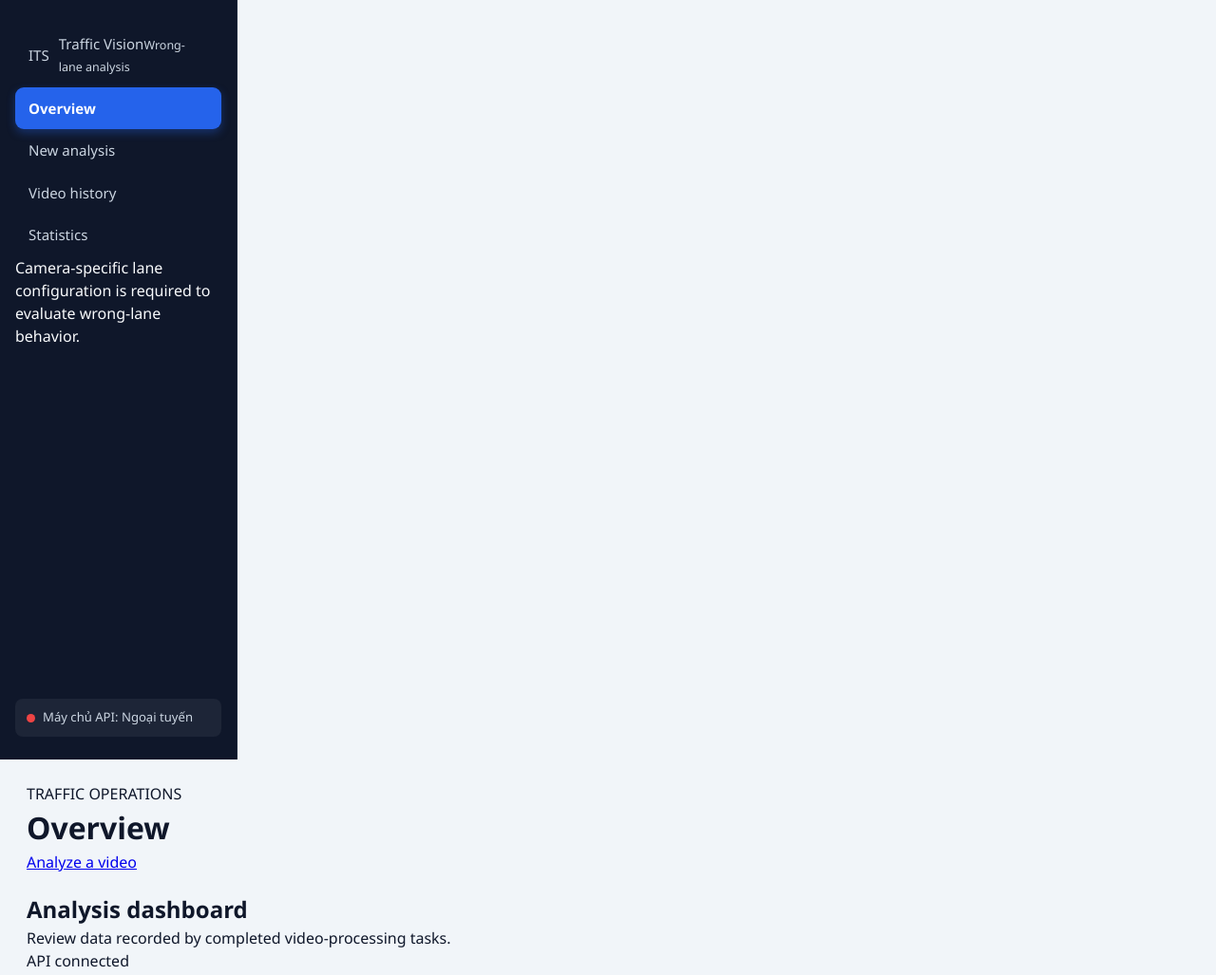
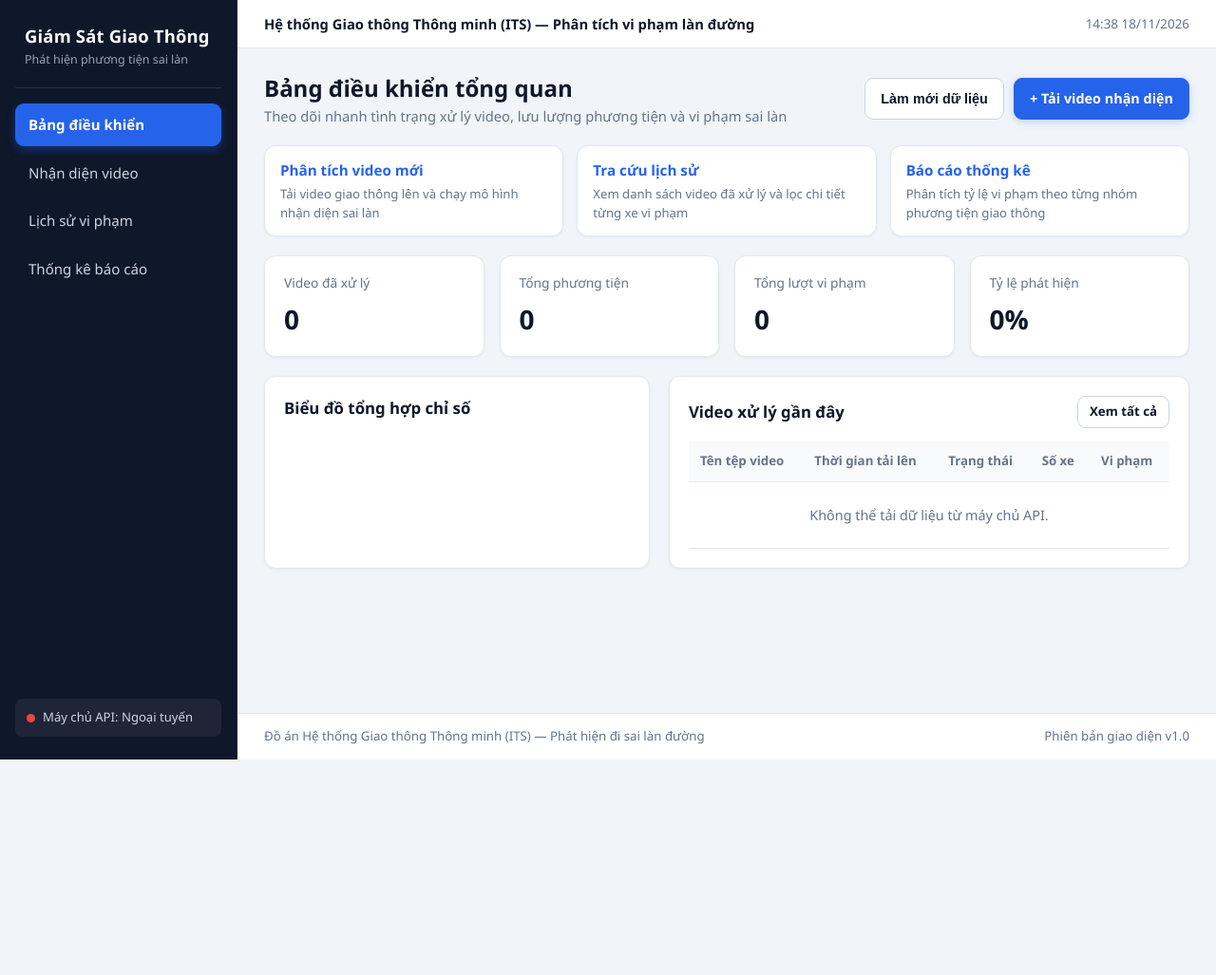
Before and after one commit to xuan-mai-pyn/ITS-WrongLaneDetection, a plain HTML site: page frontend/pages/dashboard.html in a window 1280 px wide. Shown: the top 1027 px of the page at 95% size. After the commit the page ends 800 px from the top, so only its background shows below. Drawn offline with Linux system fonts and the light colour scheme; no server answers.

Commit message:
Update dashboard.html

```diff
--- a/frontend/pages/dashboard.html
+++ b/frontend/pages/dashboard.html
@@ -1,44 +1,122 @@
-<!doctype html>
-<html lang="en">
+<!DOCTYPE html>
+<html lang="vi">
 <head>
-    <meta charset="utf-8">
-    <meta name="viewport" content="width=device-width, initial-scale=1">
-    <title>Dashboard · ITS Wrong-Lane Detection</title>
+  <meta charset="UTF-8">
+  <meta name="viewport" content="width=device-width, initial-scale=1.0">
+  <title>Bảng điều khiển - Hệ thống giám sát sai làn ITS</title>
   <link rel="stylesheet" href="/assets/css/style.css">
   <link rel="stylesheet" href="/assets/css/dashboard.css">
-    <script defer src="/assets/js/api.js"></script>
-    <script defer src="/assets/js/main.js"></script>
-    <script defer src="/assets/js/dashboard.js"></script>
 </head>
-  <body data-page="dashboard">
+<body>
+  <div class="layout">
     <aside class="sidebar">
-      <a class="brand" href="/dashboard"><span class="brand-mark">ITS</span><span>Traffic Vision<small>Wrong-lane analysis</small></span></a>
-      <nav aria-label="Main navigation">
-        <a class="nav-link active" href="/dashboard">Overview</a>
-        <a class="nav-link" href="/detection">New analysis</a>
-        <a class="nav-link" href="/history">Video history</a>
-        <a class="nav-link" href="/statistics">Statistics</a>
+      <div class="sidebar-brand">
+        <h2>Giám Sát Giao Thông</h2>
+        <span>Phát hiện phương tiện sai làn</span>
+      </div>
+      <nav class="sidebar-nav">
+        <a href="/dashboard" class="active">Bảng điều khiển</a>
+        <a href="/detection">Nhận diện video</a>
+        <a href="/history">Lịch sử vi phạm</a>
+        <a href="/statistics">Thống kê báo cáo</a>
       </nav>
-      <div class="sidebar-note">Camera-specific lane configuration is required to evaluate wrong-lane behavior.</div>
     </aside>
+
+    <div class="content-wrapper">
+      <header class="top-header">
+        <div class="top-header-title">Hệ thống Giao thông Thông minh (ITS) — Phân tích vi phạm làn đường</div>
+        <div class="top-header-meta">
+          <span id="header-clock"></span>
+        </div>
+      </header>
+
       <main class="main-content">
-      <header class="topbar"><div><p class="eyebrow">TRAFFIC OPERATIONS</p><h1>Overview</h1></div><a class="button button-primary" href="/detection">Analyze a video</a></header>
-      <section class="page-intro"><div><h2>Analysis dashboard</h2><p>Review data recorded by completed video-processing tasks.</p></div><span class="status-pill"><span class="status-dot"></span> API connected</span></section>
-      <section class="stat-grid" aria-label="Processing summary">
-        <article class="stat-card"><span>Videos processed</span><strong id="processed-videos">—</strong><small>Completed tasks only</small></article>
-        <article class="stat-card"><span>Tracked vehicles</span><strong id="total-vehicles">—</strong><small>Unique tracker IDs</small></article>
-        <article class="stat-card"><span>Recorded violations</span><strong id="total-violations">—</strong><small>Configured rules only</small></article>
-        <article class="stat-card"><span>Video violation rate</span><strong id="detection-rate">—</strong><small>Completed videos with violations</small></article>
+        <div class="page-header">
+          <div>
+            <h1>Bảng điều khiển tổng quan</h1>
+            <p>Theo dõi nhanh tình trạng xử lý video, lưu lượng phương tiện và vi phạm sai làn</p>
+          </div>
+          <div style="display: flex; gap: 10px; flex-wrap: wrap;">
+            <button type="button" id="refresh-dashboard" class="btn btn-outline">Làm mới dữ liệu</button>
+            <a href="/detection" class="btn btn-primary">+ Tải video nhận diện</a>
+          </div>
+        </div>
+
+        <section class="action-bar">
+          <a href="/detection" class="action-card-btn">
+            <strong>Phân tích video mới</strong>
+            <span>Tải video giao thông lên và chạy mô hình nhận diện sai làn</span>
+          </a>
+          <a href="/history" class="action-card-btn">
+            <strong>Tra cứu lịch sử</strong>
+            <span>Xem danh sách video đã xử lý và lọc chi tiết từng xe vi phạm</span>
+          </a>
+          <a href="/statistics" class="action-card-btn">
+            <strong>Báo cáo thống kê</strong>
+            <span>Phân tích tỷ lệ vi phạm theo từng nhóm phương tiện giao thông</span>
+          </a>
         </section>
-      <section class="content-card">
-        <div class="section-heading"><div><h2>Recent videos</h2><p>Latest uploads and their processing state</p></div><a href="/history" class="text-link">View history →</a></div>
-        <div class="table-wrap"><table><thead><tr><th>Video</th><th>Uploaded</th><th>Status</th><th>Vehicles</th><th>Violations</th></tr></thead><tbody id="recent-videos"><tr><td colspan="5" class="empty-state">Loading videos…</td></tr></tbody></table></div>
+
+        <section class="card-grid">
+          <div class="stat-card">
+            <span>Video đã xử lý</span>
+            <strong id="processed-videos">0</strong>
+          </div>
+          <div class="stat-card">
+            <span>Tổng phương tiện</span>
+            <strong id="total-vehicles">0</strong>
+          </div>
+          <div class="stat-card">
+            <span>Tổng lượt vi phạm</span>
+            <strong id="total-violations">0</strong>
+          </div>
+          <div class="stat-card">
+            <span>Tỷ lệ phát hiện</span>
+            <strong id="detection-rate">0%</strong>
+          </div>
         </section>
-      <section class="content-card">
-        <div class="section-heading"><div><h2>Recorded totals</h2><p>Aggregates from completed processing tasks</p></div></div>
-        <div id="dashboard-chart" class="bar-list"><p class="empty-state">Loading statistics…</p></div>
+
+        <section class="dashboard-split">
+          <div class="panel">
+            <div class="panel-header">
+              <h3>Biểu đồ tổng hợp chỉ số</h3>
+            </div>
+            <div id="dashboard-chart"></div>
+          </div>
+
+          <div class="panel">
+            <div class="panel-header">
+              <h3>Video xử lý gần đây</h3>
+              <a href="/history" class="btn btn-outline" style="padding: 6px 12px; font-size: 0.83rem;">Xem tất cả</a>
+            </div>
+            <div class="table-wrap">
+              <table>
+                <thead>
+                  <tr>
+                    <th>Tên tệp video</th>
+                    <th>Thời gian tải lên</th>
+                    <th>Trạng thái</th>
+                    <th>Số xe</th>
+                    <th>Vi phạm</th>
+                  </tr>
+                </thead>
+                <tbody id="recent-videos"></tbody>
+              </table>
+            </div>
+          </div>
         </section>
-      <div id="toast" class="toast" role="status" aria-live="polite"></div>
       </main>
+
+      <footer class="app-footer">
+        <span>Đồ án Hệ thống Giao thông Thông minh (ITS) — Phát hiện đi sai làn đường</span>
+        <span>Phiên bản giao diện v1.0</span>
+      </footer>
+    </div>
+  </div>
+
+  <div id="toast"></div>
+  <script src="/assets/js/api.js"></script>
+  <script src="/assets/js/main.js"></script>
+  <script src="/assets/js/dashboard.js"></script>
 </body>
 </html>
```
Lines whose indentation alone changed are shown as unchanged.
